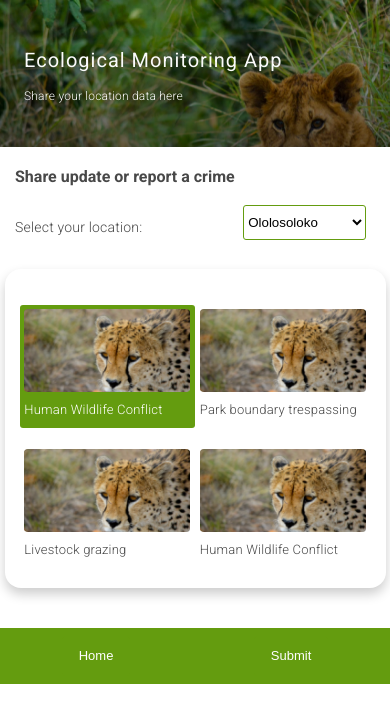
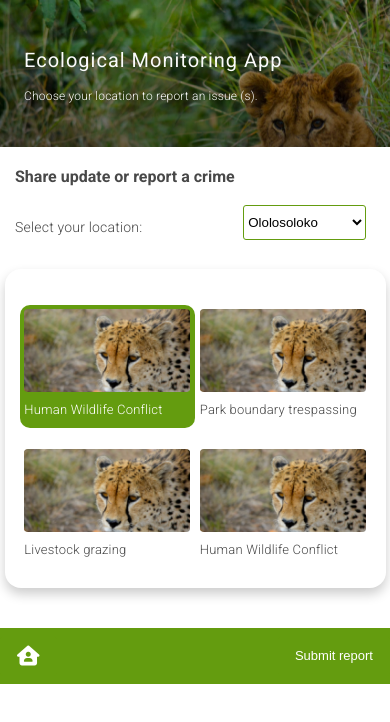
Before and after one commit to musakanneh/eco_monitor, a Vue app: page /shareData in a window 390 px wide. Shown: the top 722 px of the page. Built offline with nearby package versions, Linux system fonts and the light colour scheme.

Commit message:
Updated UI

```diff
--- a/public/index.html
+++ b/public/index.html
@@ -7,6 +7,7 @@
     <meta name="viewport" content="width=device-width,initial-scale=1.0">
     <link rel="icon" href="<%= BASE_URL %>favicon.ico">
     <link rel="preconnect" href="https://fonts.gstatic.com">
+    <script src='https://kit.fontawesome.com/a076d05399.js' crossorigin='anonymous'></script>
     <link href="https://fonts.googleapis.com/css2?family=Roboto:ital,wght@0,100;0,300;0,400;0,500;0,700;0,900;1,100;1,300;1,400;1,500;1,700&display=swap" rel="stylesheet">
     <title>
         <%= htmlWebpackPlugin.options.title %>
--- a/src/views/ShareData.vue
+++ b/src/views/ShareData.vue
@@ -4,7 +4,7 @@
       <aside>
         <h1>{{ Intro }}</h1>
         <p>
-          Share your location data here
+          Choose your location to report an issue (s).
         </p>
       </aside>
     </main>
@@ -16,9 +16,6 @@
         <div><p>Select your location:</p></div>
         <select name="cars" class="docs">
           <option value="volvo">Ololosoloko</option>
-          <option value="saab">Article</option>
-          <option value="saab">Report</option>
-          <option value="saab">Media</option>
           <option value="saab">Documents</option>
           <option value="opel">Monograph</option>
           <option value="audi">Periodical</option>
@@ -52,10 +49,13 @@
 
     <section class="home-control">
       <div>
-        <a href="/"><button>Home</button></a>
+        <a href="/"
+          ><button>
+            <i class="fas fa-house-user" style="font-size: 20px;"></i></button
+        ></a>
       </div>
       <div>
-        <button type="submit">Submit</button>
+        <button class="submit-report" type="submit">Submit report</button>
       </div>
     </section>
   </body>
@@ -79,7 +79,7 @@ export default {
     getStyle(index) {
       return this.selectedIndex == index
         ? {
-            "border-radius": "3px",
+            "border-radius": "10px",
             "background-color": "#649c0f",
             color: "#fff",
           }
@@ -133,7 +133,7 @@ export default {
       width: 100%;
       margin-top: 2.5rem;
       display: flex;
-      justify-content: space-around;
+      justify-content: space-between;
 
       button:hover {
         background: green;
```
